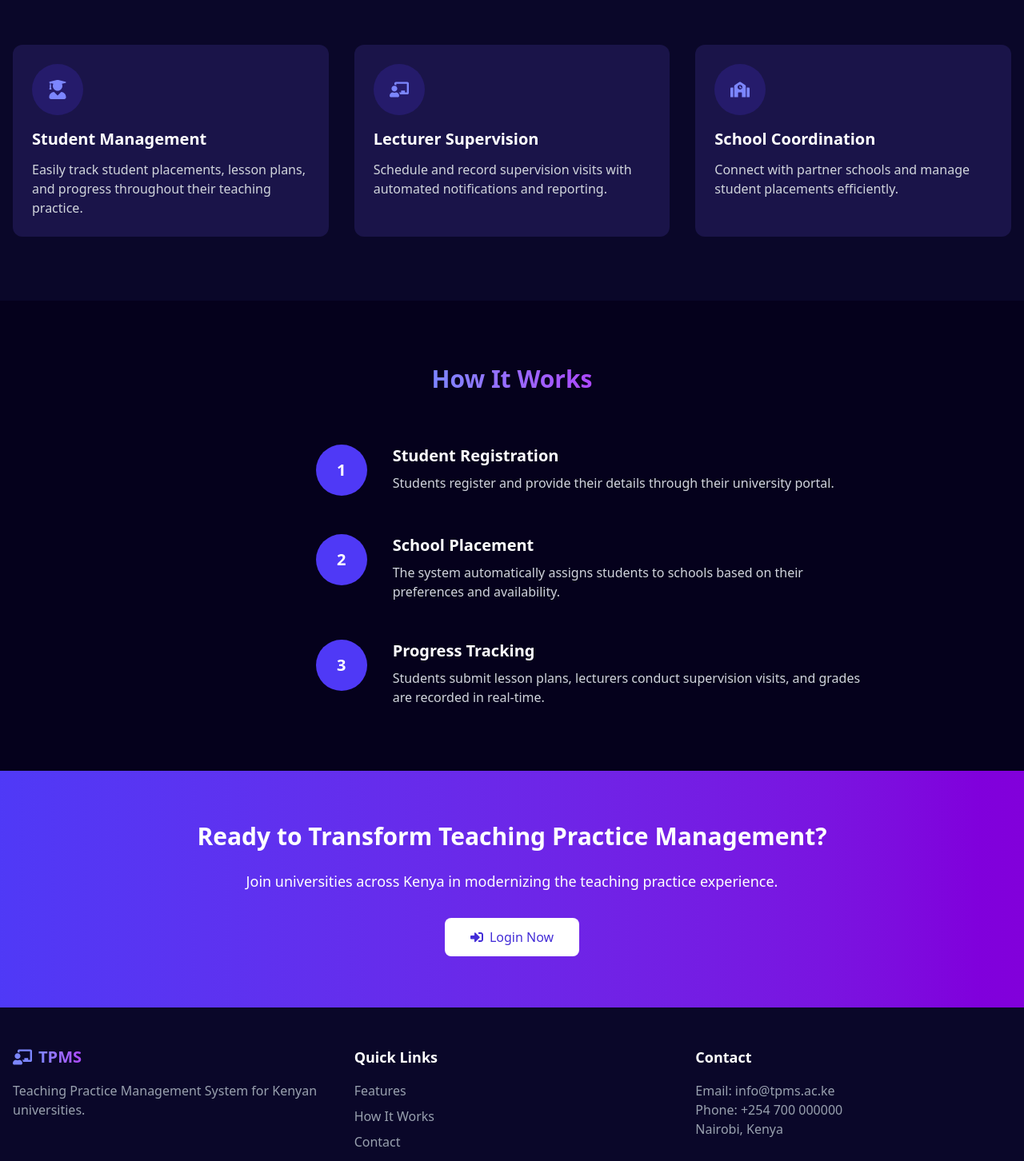
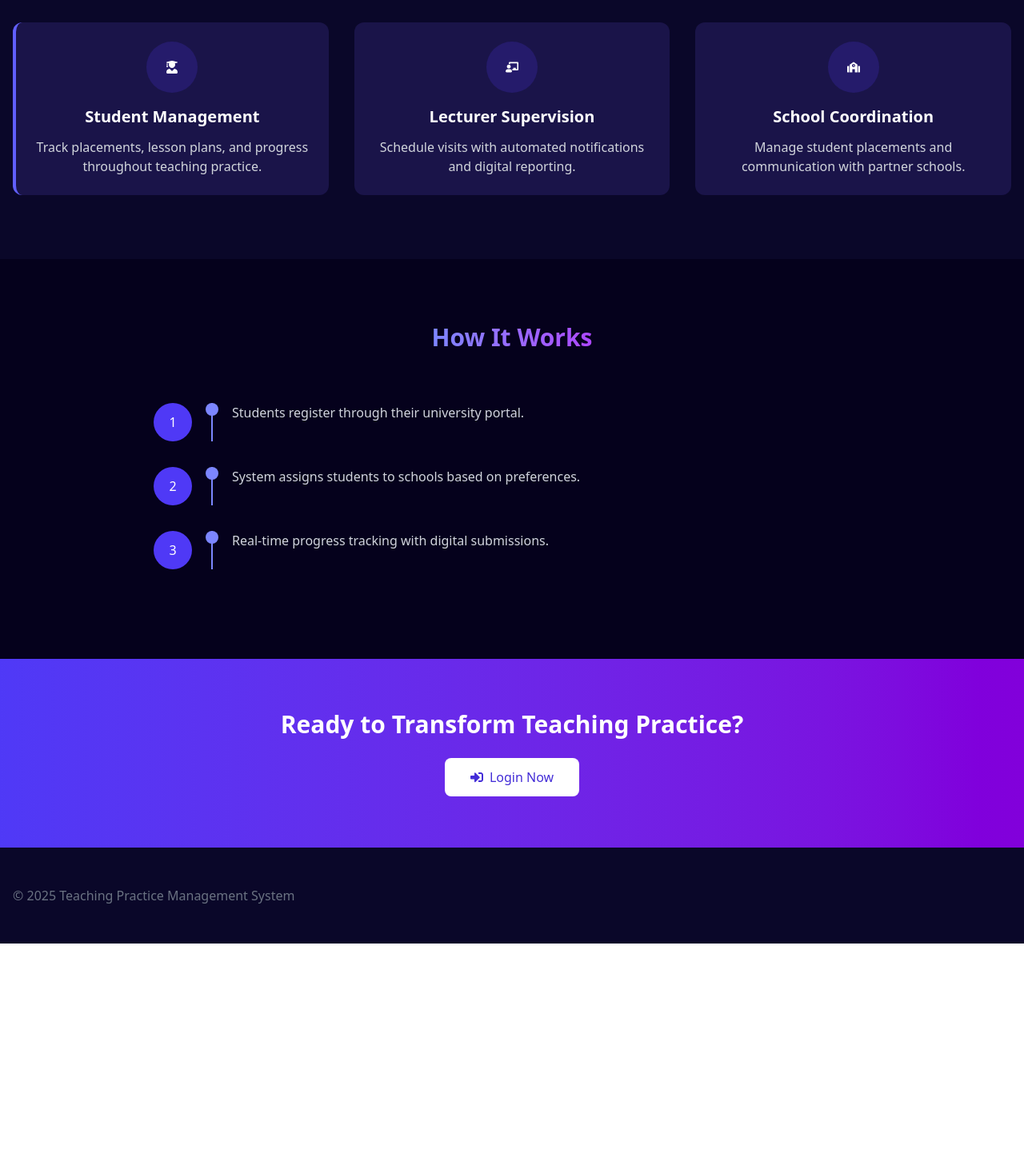
Before and after one commit to Fromb23/TPMS, a React (Vite) app in the folder client/: page / in a window 1280 px wide. Shown: the part 620-2072 px from the top of the page at 80% size. After the commit the page ends 1800 px from the top, so only its background shows below. Built offline with nearby package versions, Linux system fonts and the light colour scheme.

Commit message:
feat: add route for TP Guidelines page
- Registered /resources/guidelines under PrivateRoute for students only
- Ensures guideline page overrides dashboard content when selected from quick actions
- Protects access using role-based routing

```diff
--- a/client/src/components/StudentSupervisionSchedule.jsx
+++ b/client/src/components/StudentSupervisionSchedule.jsx
@@ -8,6 +8,7 @@ import {
 } from '../services/supervisionServices';
 
 export const StudentSupervisionSchedule = ({ student, onClose }) => {
+  console.log("Rendering StudentSupervisionSchedule for student:", student);
   const [date, setDate] = useState('');
   const [notes, setNotes] = useState('');
   const [selectedSubjects, setSelectedSubjects] = useState([]);
@@ -32,7 +33,7 @@ export const StudentSupervisionSchedule = ({ student, onClose }) => {
   });
 
   const handleEnableFinalDocs = (studentId) => {
-    enableFinalDocumentSubmission.mutate(studentId);
+    enableFinalDocumentSubmission.mutate({studentId, status: true });
   };
   const enableFinalDocumentSubmission = useMutation({
     mutationFn: enableStudentFinalDocumentSubmission,
--- a/client/src/pages/Homepage.jsx
+++ b/client/src/pages/Homepage.jsx
@@ -1,87 +1,69 @@
 import { useState, useEffect } from 'react';
-import { FaChalkboardTeacher, FaSchool, FaUserGraduate, FaSignInAlt } from 'react-icons/fa';
+import { FaChalkboardTeacher, FaSchool, FaUserGraduate, FaSignInAlt, FaChevronDown } from 'react-icons/fa';
 
 const Homepage = () => {
-  const [isMenuOpen, setIsMenuOpen] = useState(false);
   const [scrolled, setScrolled] = useState(false);
+  const [activeFeature, setActiveFeature] = useState(0);
 
   useEffect(() => {
-    const handleScroll = () => {
-      setScrolled(window.scrollY > 10);
-    };
+    const handleScroll = () => setScrolled(window.scrollY > 10);
     window.addEventListener('scroll', handleScroll);
     return () => window.removeEventListener('scroll', handleScroll);
   }, []);
 
+  const features = [
+    { icon: <FaUserGraduate />, title: "Student Management",
+      desc: "Track placements, lesson plans, and progress throughout teaching practice." },
+    { icon: <FaChalkboardTeacher />, title: "Lecturer Supervision",
+      desc: "Schedule visits with automated notifications and digital reporting." },
+    { icon: <FaSchool />, title: "School Coordination",
+      desc: "Manage student placements and communication with partner schools." }
+  ];
+
+  const steps = [
+    "Students register through their university portal.",
+    "System assigns students to schools based on preferences.",
+    "Real-time progress tracking with digital submissions."
+  ];
+
   return (
     <div className="min-h-screen flex flex-col bg-[#05011c] text-white">
       {/* Header */}
-      <header className={`fixed w-full z-50 transition-all duration-300 ${scrolled ? 'bg-[#05011c]/90 backdrop-blur-sm py-2' : 'bg-transparent py-4'}`}>
+      <header className={`fixed w-full z-50 transition-all ${scrolled ? 'bg-[#05011c]/90 backdrop-blur-sm py-2' : 'bg-transparent py-4'}`}>
         <div className="container mx-auto px-4 flex justify-between items-center">
           <div className="flex items-center space-x-2">
             <FaChalkboardTeacher className="text-2xl text-indigo-400" />
-            <span className="text-xl font-bold bg-gradient-to-r from-indigo-400 to-purple-500 bg-clip-text text-transparent">
-              TPMS
-            </span>
+            <span className="text-xl font-bold bg-gradient-to-r from-indigo-400 to-purple-500 bg-clip-text text-transparent">TPMS</span>
           </div>
-
-          {/* Desktop Navigation */}
           <nav className="hidden md:flex space-x-8">
-            <a href="#features" className="hover:text-indigo-300 transition">Features</a>
-            <a href="#how-it-works" className="hover:text-indigo-300 transition">How It Works</a>
-            <a href="#contact" className="hover:text-indigo-300 transition">Contact</a>
+            {['Features', 'How It Works', 'Contact'].map((item) => (
+              <a key={item} href={`#${item.toLowerCase().replace(' ', '-')}`}
+                 className="hover:text-indigo-300 transition">
+                {item}
+              </a>
+            ))}
           </nav>
-
-          {/* Mobile Menu Button */}
-          <button
-            className="md:hidden p-2 rounded-md hover:bg-[#1a1449] transition"
-            onClick={() => setIsMenuOpen(!isMenuOpen)}
-          >
-            <div className={`w-6 h-0.5 bg-white transition-all ${isMenuOpen ? 'rotate-45 translate-y-1.5' : ''}`}></div>
-            <div className={`w-6 h-0.5 bg-white my-1.5 transition-all ${isMenuOpen ? 'opacity-0' : ''}`}></div>
-            <div className={`w-6 h-0.5 bg-white transition-all ${isMenuOpen ? '-rotate-45 -translate-y-1.5' : ''}`}></div>
-          </button>
+          <a href="/login" className="bg-indigo-600 hover:bg-indigo-700 px-4 py-2 rounded-md flex items-center">
+            <FaSignInAlt className="mr-2" />
+            <span className="hidden md:inline">Login</span>
+          </a>
         </div>
-
-        {/* Mobile Menu */}
-        {isMenuOpen && (
-          <div className="md:hidden bg-[#1a1449] py-4 px-4">
-            <div className="flex flex-col space-y-4">
-              <a href="#features" className="hover:text-indigo-300 transition" onClick={() => setIsMenuOpen(false)}>Features</a>
-              <a href="#how-it-works" className="hover:text-indigo-300 transition" onClick={() => setIsMenuOpen(false)}>How It Works</a>
-              <a href="#contact" className="hover:text-indigo-300 transition" onClick={() => setIsMenuOpen(false)}>Contact</a>
-              <a
-                href="/login"
-                className="bg-indigo-600 hover:bg-indigo-700 text-white px-4 py-2 rounded-md flex items-center justify-center space-x-2 transition"
-              >
-                <FaSignInAlt />
-                <span>Login</span>
-              </a>
-            </div>
-          </div>
-        )}
       </header>
 
       {/* Hero Section */}
       <main className="flex-grow">
-        <section className="relative pt-32 pb-20 px-4 bg-[url('https://images.unsplash.com/photo-1523050854058-8df90110c9f1?ixlib=rb-4.0.3&ixid=M3wxMjA3fDB8MHxwaG90by1wYWdlfHx8fGVufDB8fHx8fA%3D%3D&auto=format&fit=crop&w=2070&q=80')] bg-cover bg-center bg-blend-overlay bg-[#05011c]/80">
+        <section className="pt-32 pb-20 px-4 bg-[url('https://images.unsplash.com/photo-1523050854058-8df90110c9f1?ixlib=rb-4.0.3&auto=format&fit=crop&w=2070&q=80')] bg-cover bg-center bg-blend-overlay bg-[#05011c]/80">
           <div className="container mx-auto text-center">
             <h1 className="text-4xl md:text-6xl font-bold mb-6">
               <span className="bg-gradient-to-r from-indigo-400 to-purple-500 bg-clip-text text-transparent">
                 Teaching Practice
-              </span><br />
-              Management System
+              </span><br />Management System
             </h1>
             <p className="text-lg md:text-xl max-w-3xl mx-auto mb-10 text-gray-200">
-              Streamlining the teaching practice process for students, lecturers, and schools in Kenya.
-              Track lesson plans, supervision visits, and grading all in one platform.
+              Streamlining teaching practice for students, lecturers, and schools in Kenya.
             </p>
-            <a
-              href="/login"
-              className="inline-flex items-center justify-center bg-indigo-600 hover:bg-indigo-700 text-white px-8 py-3 rounded-lg font-medium transition transform hover:scale-105"
-            >
-              <FaSignInAlt className="mr-2" />
-              Login to Your Account
+            <a href="/login" className="inline-flex items-center bg-indigo-600 hover:bg-indigo-700 text-white px-8 py-3 rounded-lg font-medium transition hover:scale-105">
+              <FaSignInAlt className="mr-2" />Login to Your Account
             </a>
           </div>
         </section>
@@ -90,113 +72,50 @@ const Homepage = () => {
         <section id="features" className="py-20 px-4 bg-[#0a0729]">
           <div className="container mx-auto">
             <h2 className="text-3xl font-bold text-center mb-16">
-              <span className="bg-gradient-to-r from-indigo-400 to-purple-500 bg-clip-text text-transparent">
-                Key Features
-              </span>
+              <span className="bg-gradient-to-r from-indigo-400 to-purple-500 bg-clip-text text-transparent">Key Features</span>
             </h2>
-
             <div className="grid grid-cols-1 md:grid-cols-3 gap-8">
-              <div className="bg-[#1a1449] p-6 rounded-xl hover:transform hover:-translate-y-2 transition-all duration-300">
-                <div className="bg-indigo-600/20 p-4 rounded-full w-16 h-16 flex items-center justify-center mb-4">
-                  <FaUserGraduate className="text-2xl text-indigo-400" />
+              {features.map((feature, index) => (
+                <div key={index}
+                  className={`bg-[#1a1449] p-6 rounded-xl transition-all ${activeFeature === index ? 'border-l-4 border-indigo-500' : ''}`}
+                  onMouseEnter={() => setActiveFeature(index)}>
+                  <div className="bg-indigo-600/20 p-4 rounded-full w-16 h-16 flex items-center justify-center mb-4 mx-auto">
+                    {feature.icon}
+                  </div>
+                  <h3 className="text-xl font-semibold mb-3 text-center">{feature.title}</h3>
+                  <p className="text-gray-300 text-center">{feature.desc}</p>
                 </div>
-                <h3 className="text-xl font-semibold mb-3">Student Management</h3>
-                <p className="text-gray-300">
-                  Easily track student placements, lesson plans, and progress throughout their teaching practice.
-                </p>
-              </div>
-
-              <div className="bg-[#1a1449] p-6 rounded-xl hover:transform hover:-translate-y-2 transition-all duration-300">
-                <div className="bg-indigo-600/20 p-4 rounded-full w-16 h-16 flex items-center justify-center mb-4">
-                  <FaChalkboardTeacher className="text-2xl text-indigo-400" />
-                </div>
-                <h3 className="text-xl font-semibold mb-3">Lecturer Supervision</h3>
-                <p className="text-gray-300">
-                  Schedule and record supervision visits with automated notifications and reporting.
-                </p>
-              </div>
-
-              <div className="bg-[#1a1449] p-6 rounded-xl hover:transform hover:-translate-y-2 transition-all duration-300">
-                <div className="bg-indigo-600/20 p-4 rounded-full w-16 h-16 flex items-center justify-center mb-4">
-                  <FaSchool className="text-2xl text-indigo-400" />
-                </div>
-                <h3 className="text-xl font-semibold mb-3">School Coordination</h3>
-                <p className="text-gray-300">
-                  Connect with partner schools and manage student placements efficiently.
-                </p>
-              </div>
+              ))}
             </div>
           </div>
         </section>
 
-        {/* How It Works Section */}
+        {/* How It Works */}
         <section id="how-it-works" className="py-20 px-4 bg-[#05011c]">
-          <div className="container mx-auto">
+          <div className="container mx-auto max-w-4xl">
             <h2 className="text-3xl font-bold text-center mb-16">
-              <span className="bg-gradient-to-r from-indigo-400 to-purple-500 bg-clip-text text-transparent">
-                How It Works
-              </span>
+              <span className="bg-gradient-to-r from-indigo-400 to-purple-500 bg-clip-text text-transparent">How It Works</span>
             </h2>
-
-            <div className="max-w-4xl mx-auto">
-              <div className="flex flex-col md:flex-row mb-12">
-                <div className="md:w-1/3 text-center md:text-right mb-4 md:mb-0 md:pr-8">
-                  <div className="inline-flex items-center justify-center w-16 h-16 rounded-full bg-indigo-600 text-white text-xl font-bold">
-                    1
-                  </div>
+            {steps.map((step, index) => (
+              <div key={index} className="flex items-start mb-8 group cursor-pointer">
+                <div className="bg-indigo-600 text-white rounded-full w-12 h-12 flex items-center justify-center mr-6 flex-shrink-0">
+                  {index + 1}
                 </div>
-                <div className="md:w-2/3">
-                  <h3 className="text-xl font-semibold mb-2">Student Registration</h3>
-                  <p className="text-gray-300">
-                    Students register and provide their details through their university portal.
-                  </p>
+                <div className="border-l-2 border-indigo-400 pl-6 pb-6 relative">
+                  <div className="absolute -left-[9px] top-0 w-4 h-4 bg-indigo-400 rounded-full"></div>
+                  <p className="text-gray-300 group-hover:text-white transition">{step}</p>
                 </div>
               </div>
-
-              <div className="flex flex-col md:flex-row mb-12">
-                <div className="md:w-1/3 text-center md:text-right mb-4 md:mb-0 md:pr-8">
-                  <div className="inline-flex items-center justify-center w-16 h-16 rounded-full bg-indigo-600 text-white text-xl font-bold">
-                    2
-                  </div>
-                </div>
-                <div className="md:w-2/3">
-                  <h3 className="text-xl font-semibold mb-2">School Placement</h3>
-                  <p className="text-gray-300">
-                    The system automatically assigns students to schools based on their preferences and availability.
-                  </p>
-                </div>
-              </div>
-
-              <div className="flex flex-col md:flex-row">
-                <div className="md:w-1/3 text-center md:text-right mb-4 md:mb-0 md:pr-8">
-                  <div className="inline-flex items-center justify-center w-16 h-16 rounded-full bg-indigo-600 text-white text-xl font-bold">
-                    3
-                  </div>
-                </div>
-                <div className="md:w-2/3">
-                  <h3 className="text-xl font-semibold mb-2">Progress Tracking</h3>
-                  <p className="text-gray-300">
-                    Students submit lesson plans, lecturers conduct supervision visits, and grades are recorded in real-time.
-                  </p>
-                </div>
-              </div>
-            </div>
+            ))}
           </div>
         </section>
 
-        {/* CTA Section */}
+        {/* CTA */}
         <section className="py-16 px-4 bg-gradient-to-r from-indigo-600 to-purple-700">
           <div className="container mx-auto text-center">
-            <h2 className="text-2xl md:text-3xl font-bold mb-6">Ready to Transform Teaching Practice Management?</h2>
-            <p className="text-lg mb-8 max-w-2xl mx-auto">
-              Join universities across Kenya in modernizing the teaching practice experience.
-            </p>
-            <a
-              href="/login"
-              className="inline-flex items-center justify-center bg-white text-indigo-700 px-8 py-3 rounded-lg font-medium transition transform hover:scale-105"
-            >
-              <FaSignInAlt className="mr-2" />
-              Login Now
+            <h2 className="text-2xl md:text-3xl font-bold mb-6">Ready to Transform Teaching Practice?</h2>
+            <a href="/login" className="inline-flex items-center bg-white text-indigo-700 px-8 py-3 rounded-lg font-medium hover:scale-105 transition">
+              <FaSignInAlt className="mr-2" />Login Now
             </a>
           </div>
         </section>
@@ -204,43 +123,8 @@ const Homepage = () => {
 
       {/* Footer */}
       <footer id="contact" className="bg-[#0a0729] py-12 px-4">
-        <div className="container mx-auto">
-          <div className="grid grid-cols-1 md:grid-cols-3 gap-8">
-            <div>
-              <div className="flex items-center space-x-2 mb-4">
-                <FaChalkboardTeacher className="text-2xl text-indigo-400" />
-                <span className="text-xl font-bold bg-gradient-to-r from-indigo-400 to-purple-500 bg-clip-text text-transparent">
-                  TPMS
-                </span>
-              </div>
-              <p className="text-gray-400">
-                Teaching Practice Management System for Kenyan universities.
-              </p>
-            </div>
-
-            <div>
-              <h3 className="text-lg font-semibold mb-4">Quick Links</h3>
-              <ul className="space-y-2">
-                <li><a href="#features" className="text-gray-400 hover:text-indigo-300 transition">Features</a></li>
-                <li><a href="#how-it-works" className="text-gray-400 hover:text-indigo-300 transition">How It Works</a></li>
-                <li><a href="#contact" className="text-gray-400 hover:text-indigo-300 transition">Contact</a></li>
-                <li><a href="/login" className="text-gray-400 hover:text-indigo-300 transition">Login</a></li>
-              </ul>
-            </div>
-
-            <div>
-              <h3 className="text-lg font-semibold mb-4">Contact</h3>
-              <address className="text-gray-400 not-italic">
-                <p>Email: info@tpms.ac.ke</p>
-                <p>Phone: +254 700 000000</p>
-                <p>Nairobi, Kenya</p>
-              </address>
-            </div>
-          </div>
-
-          <div className="border-t border-[#1a1449] mt-12 pt-8 text-center text-gray-500">
-            <p>&copy; {new Date().getFullYear()} Teaching Practice Management System. All rights reserved.</p>
-          </div>
+        <div className="container mx-auto text-center md:text-left">
+          <p className="text-gray-500">&copy; {new Date().getFullYear()} Teaching Practice Management System</p>
         </div>
       </footer>
     </div>
--- a/client/src/pages/LecturerDashboard.jsx
+++ b/client/src/pages/LecturerDashboard.jsx
@@ -1,4 +1,5 @@
 import { useState } from 'react';
+import { Helmet } from 'react-helmet-async';
 import { Layout } from '../components/Layout';
 import { Table } from '../components/Table';
 import { StudentSupervisionSchedule } from '../components/StudentSupervisionSchedule';
@@ -225,6 +226,10 @@ const LecturerDashboard = () => {
         { label: 'Dashboard', href: '/lecturer-dashboard' }
       ]}
     >
+      <Helmet>
+        <title>TPMS - Lecturer Dashboard</title>
+        <meta name="description" content="Manage your students, view schedules, and track progress." />
+      </Helmet>
       {selectedStudent && (
         <div className="space-y-6">
           < StudentSupervisionSchedule student={selectedStudent} onClose={() => setSelectedStudent(null)} />
--- a/client/src/services/supervisionServices.js
+++ b/client/src/services/supervisionServices.js
@@ -64,9 +64,10 @@ export const confirmStudentSupervision = async ({ supervisionId, isSupervised, s
   }
 }
 
-export const enableStudentFinalDocumentSubmission = async (studentId) => {
+export const enableStudentFinalDocumentSubmission = async ({ studentId }) => {
+  console.log("Enabling final document submission for student:", studentId);
   try {
-    const response = await apiClient.patch(`/supervision/${studentId}/enable-final-docs`, {}, {
+    const response = await apiClient.patch(`/supervision/${studentId}/enable-final-docs`,{}, {
       headers: {
         Authorization: `Bearer ${token}`,
         "Content-Type": "application/json",
```
Also changed, not shown: client/src/pages/StudentDashboard.jsx (+50 -25 lines), client/src/pages/Zone.jsx (+21 -19 lines).
